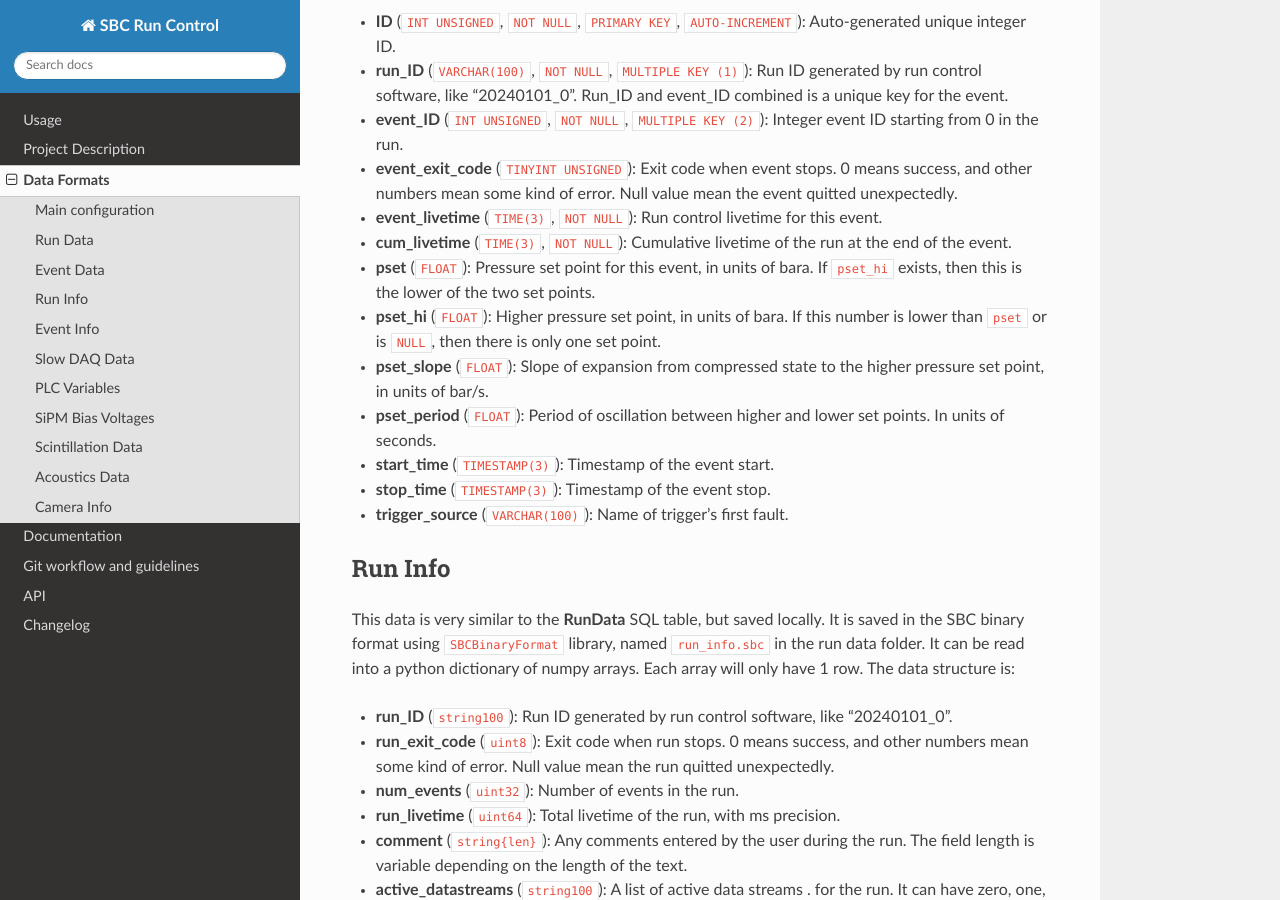
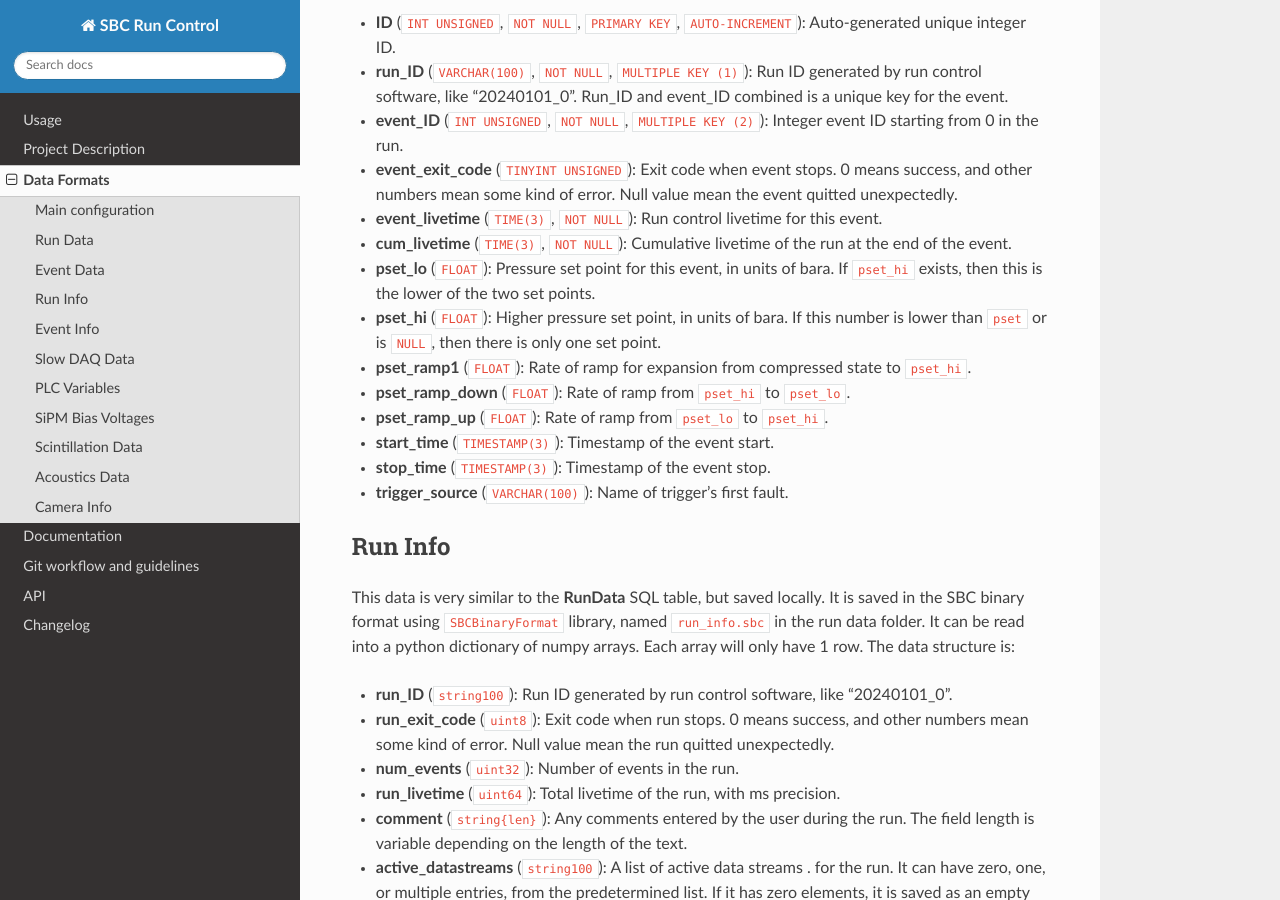
Before and after one commit to SBC-Collaboration/SBC-RunControl, a Sphinx documentation site: the page built from docs/data_format.md, in a window 1280 px wide and 900 px high, scrolled down 7916 px. Built offline with Sphinx 7.4.7 and the Read the Docs theme 3.1.0, drawn with Linux system fonts in a browser that asks for light colours; some of the changed text lies outside the part shown.

Commit message:
Update SQL table.

```diff
--- a/docs/data_format.md
+++ b/docs/data_format.md
@@ -189,7 +189,8 @@ The run data is saved in the `RunData` tables in the slow control SQL database.
 - **active_datastreams** (`SET('imaging', 'scintillation', 'acoustics')`, `NOT NULL`): A list of active data streams .
   for the run. It can have zero, one, or multiple entries, from the predetermined list. If it has zero elements, it is saved as an empty string, and not NULL.
 - **pset_mode** (`ENUM('random', 'sequential')`): Mode of pressure setpoint in this run. If `random`, then run control will choose randomly from the list. If `sequential`, then run control will cycle through the pressure setpoints in the list in order.
-- **pset** (`FLOAT`): Pressure set point of the run. If the run is doing pressure ramping, then the higher setpoint of the ramp.
+- **pset_lo** (`FLOAT`): Lower pressure set point of the run. Null if more than one profiles are enabled.
+- **pset_hi** (`FLOAT`): Higher pressure set point of the run. Null if more than one profiles are enabled.
 - **start_time** (`TIMESTAMP(3)`): UTC timestamp of when the run starts, with ms precision.
 - **end_time** (`TIMESTAMP(3)`): UTC timestamp of when the run ends, with ms precision.
 - **source1_ID** (`VARCHAR(100)`): Name of source 1.
@@ -213,10 +214,11 @@ The event data is saved in the `EventData` tables in the slow control SQL databa
 - **event_exit_code** (`TINYINT UNSIGNED`): Exit code when event stops. 0 means success, and other numbers mean some kind of error. Null value mean the event quitted unexpectedly.
 - **event_livetime** (`TIME(3)`, `NOT NULL`): Run control livetime for this event.
 - **cum_livetime** (`TIME(3)`, `NOT NULL`): Cumulative livetime of the run at the end of the event.
-- **pset** (`FLOAT`): Pressure set point for this event, in units of bara. If `pset_hi` exists, then this is the lower of the two set points.
+- **pset_lo** (`FLOAT`): Pressure set point for this event, in units of bara. If `pset_hi` exists, then this is the lower of the two set points.
 - **pset_hi** (`FLOAT`): Higher pressure set point, in units of bara. If this number is lower than `pset` or is `NULL`, then there is only one set point.
-- **pset_slope** (`FLOAT`): Slope of expansion from compressed state to the higher pressure set point, in units of bar/s.
-- **pset_period** (`FLOAT`): Period of oscillation between higher and lower set points. In units of seconds.
+- **pset_ramp1** (`FLOAT`): Rate of ramp for expansion from compressed state to `pset_hi`.
+- **pset_ramp_down** (`FLOAT`): Rate of ramp from `pset_hi` to `pset_lo`.
+- **pset_ramp_up** (`FLOAT`): Rate of ramp from `pset_lo` to `pset_hi`.
 - **start_time** (`TIMESTAMP(3)`): Timestamp of the event start.
 - **stop_time** (`TIMESTAMP(3)`): Timestamp of the event stop.
 - **trigger_source** (`VARCHAR(100)`): Name of trigger's first fault.
```
Also changed, not shown: 1 other file.
